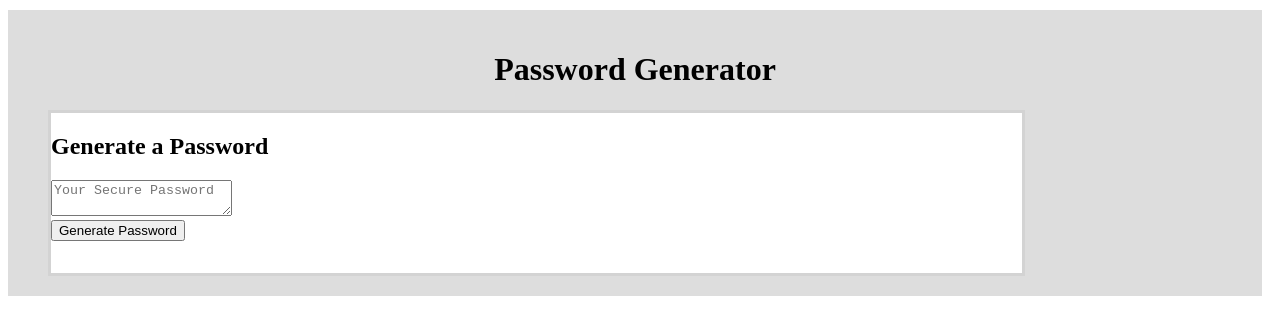
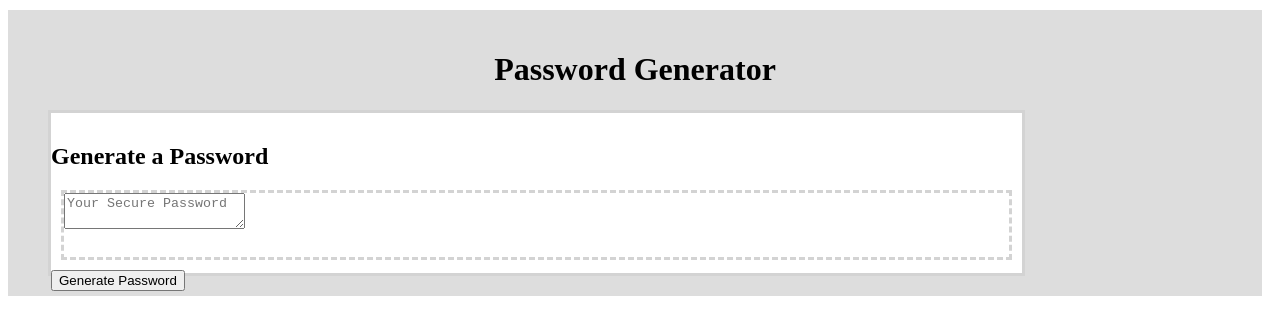
Before and after one commit to SheriR/Password-Generator, a plain HTML site: page index.html in a window 1280 px wide. Drawn offline with Linux system fonts and the light colour scheme.

Commit message:
styled card-body

```diff
--- a/Assets/style.css
+++ b/Assets/style.css
@@ -8,6 +8,10 @@
 
 h1 {
     text-align: center;
+}
+
+h2 {
+    padding-top: 10px;
 }
 
 .card {
@@ -23,6 +27,9 @@ h1 {
     border-color: lightgrey;
 }
 
-.cardbody {
-    width: 100%;
+.card-body {
+    border: dashed;
+    border-color: lightgray;
+    height: 4em;
+    margin: 10px;
 }
```
